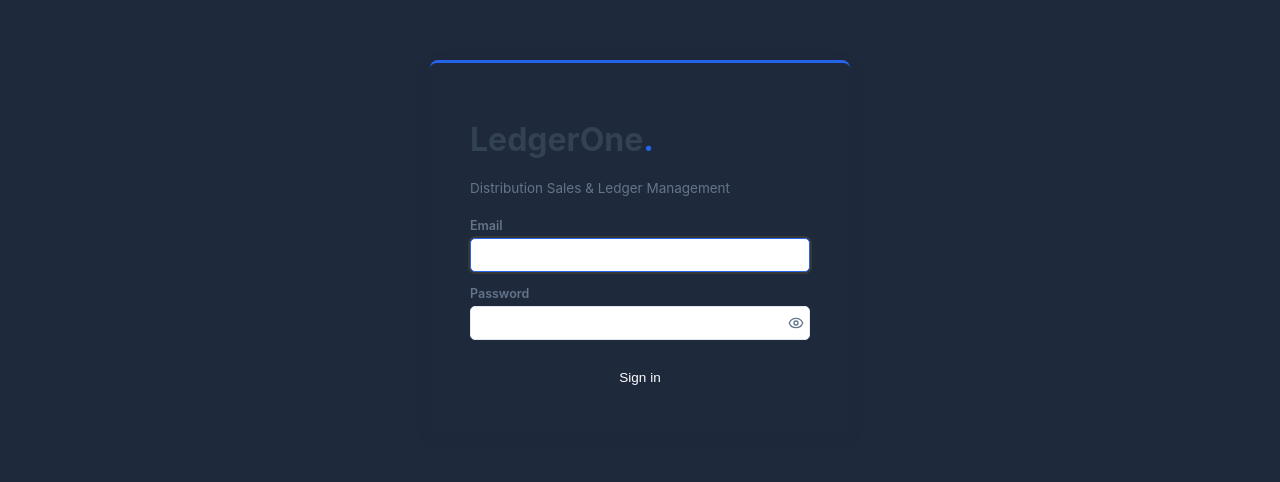
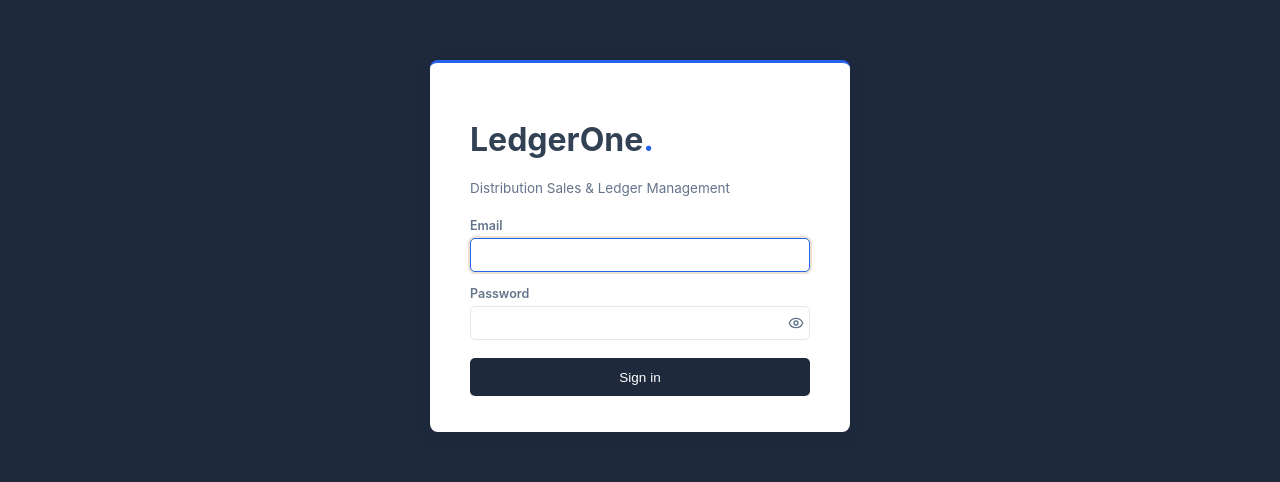
Before and after one commit to abwork203-a11y/DSL-system-demo, a React (Vite) app in the folder frontend/: page /login in a window 1280 px wide. Shown: the part 130-612 px from the top of the page. Built offline with nearby package versions, Linux system fonts and the light colour scheme; no server answers.

Commit message:
removed card bg white

```diff
--- a/frontend/src/styles/ui.css
+++ b/frontend/src/styles/ui.css
@@ -2164,7 +2164,7 @@ input[type='password']::-ms-clear {
 
   z-index: 1;
 
-  background: var(--surface);
+
 }
 
 
@@ -2356,7 +2356,7 @@ input[type='password']::-ms-clear {
 
   padding: 36px 40px;
 
-
+  background: var(--surface);
 
   border-radius: var(--radius);
 
```
